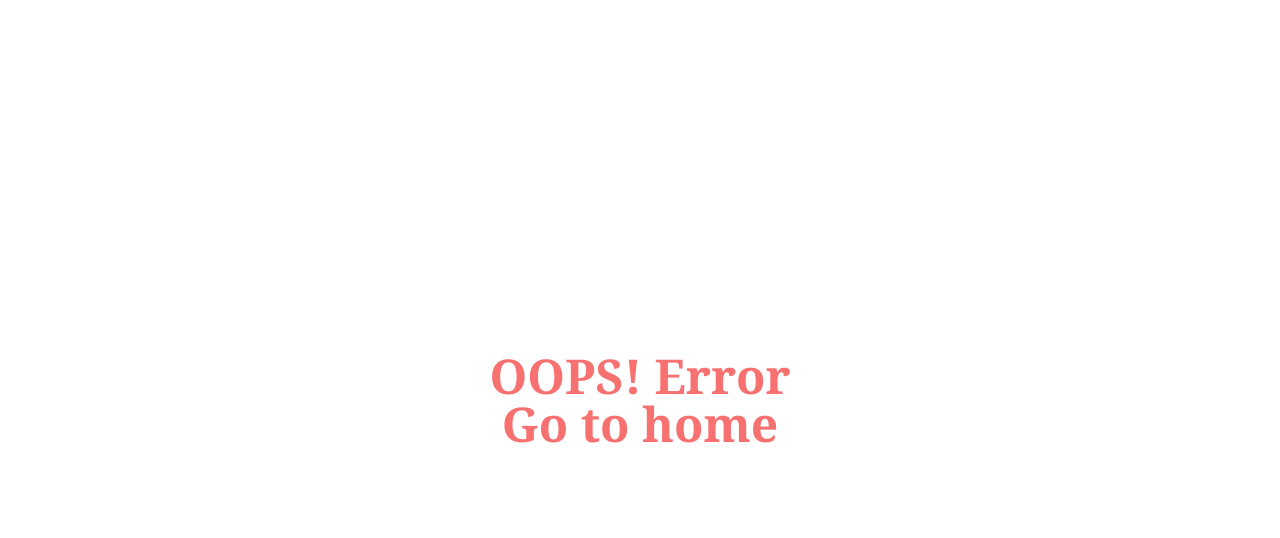
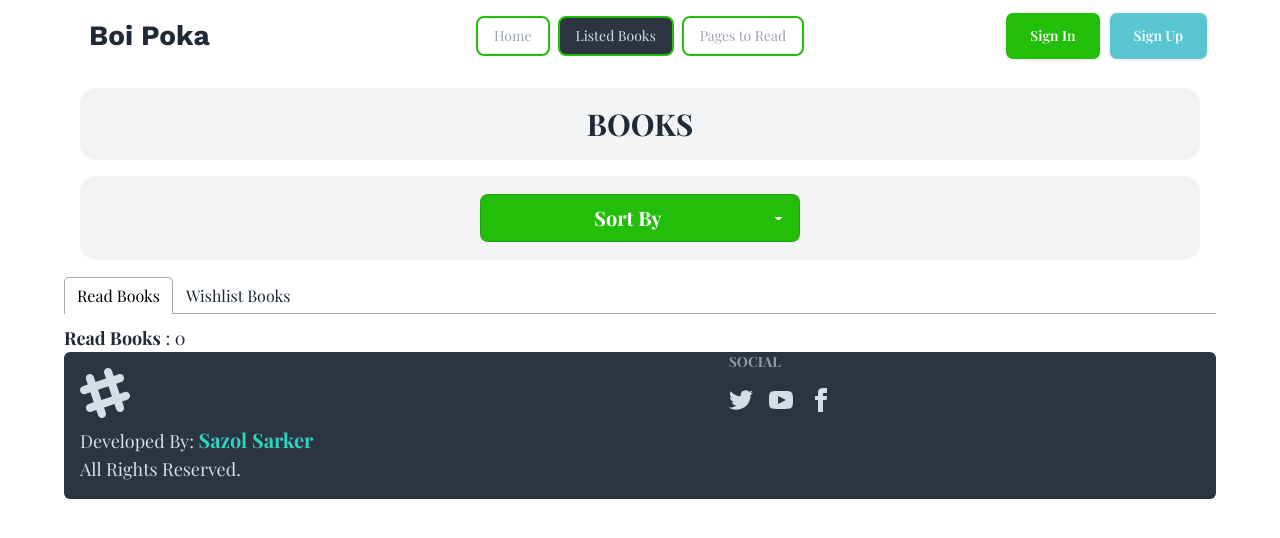
Before and after one commit to Sazol-Sarker/Boi-Poka-With-React-Router, a React (Vite) app: page /listedBooks in a window 1280 px wide. Shown: the top 538 px of the page. Built offline with nearby package versions, Linux system fonts and the light colour scheme; a web font is replaced by a local one.

Commit message:
Added and styled the Listed books page with toastify notification while books added as read or wished

```diff
--- a/package.json
+++ b/package.json
@@ -16,7 +16,9 @@
     "react-dom": "^19.0.0",
     "react-icons": "^5.4.0",
     "react-router-dom": "^7.1.5",
-    "sort-by": "^1.2.0"
+    "react-tabs": "^6.1.0",
+    "react-toastify": "^11.0.3",
+    "sort-by": "^0.0.2"
   },
   "devDependencies": {
     "@eslint/js": "^9.19.0",
--- /dev/null
+++ b/src/components/BookDataInTab/BookDataInTab.jsx
@@ -0,0 +1,71 @@
+import { GrLocation } from "react-icons/gr";
+import { FaUserFriends } from "react-icons/fa";
+import { LuNotebookText } from "react-icons/lu";
+
+const BookDataInTab = ({ book }) => {
+  const {
+    bookName,
+    author,
+    image,
+    tags,
+    publisher,
+    totalPages,
+    yearOfPublishing,
+    rating,
+    category,
+  } = book;
+  return (
+    <div className="card lg:card-side bg-base-100 shadow-sm my-4 rounded-3xl border-2 border-gray-300  ">
+      <figure className="bg-gray-100 w-[230px] h-[250px] border-2 rounded-xl m-6 ">
+        <img src={image} className=" w-[130px] h-[172px] rounded-sm " alt={bookName} />
+      </figure>
+      <div className="card-body">
+        <h2 className="card-title">{bookName}</h2>
+        <p>By: {author}</p>
+        <div className="flex items-center">
+          <b>Tag</b>
+          {
+            tags.map((tag,idx)=><span className="badge p-4 ml-4 text-[#23BE0A] bg-slate-100 bg-opacity-50 font-bold" key={idx}>#{tag}</span>)
+          }
+          <p className="flex items-center ml-4">
+            <span className="">
+              <GrLocation className="text-2xl pr-1" />
+            </span>
+            Year Of Publishing: {yearOfPublishing}
+          </p>
+        </div>
+
+        <div className="flex gap-4">
+          <div className="flex items-center w-auto">
+
+            <span>
+              <FaUserFriends className="text-3xl pr-2"/>
+            </span>
+            Publisher: {publisher}
+          </div>
+          <div className="flex items-center">
+            <span>
+              <LuNotebookText className="text-3xl pr-2"/>
+            </span>
+            Pages {totalPages}
+          </div>
+        </div>
+        <div className="divider"></div>
+
+        <div className="flex gap-5 ">
+          <button className="badge w-auto  px-4 py-4 text-lg   text-[#328EFF] bg-[#328EFF]/15 rounded-3xl border-transparent">
+            Category: {category}
+          </button>
+          <button className="badge w-auto   text-lg px-4 py-4  text-[#FFAC33] bg-[#FFAC33]/15 rounded-3xl border-transparent">
+            Rating: {rating}
+          </button>
+          <button className=" bg-[#23BE0A] text-white text-lg w-auto px-4 rounded-3xl border-transparent">
+            View Details
+          </button>
+        </div>
+      </div>
+    </div>
+  );
+};
+
+export default BookDataInTab;
--- a/src/components/BookDetail/BookDetail.jsx
+++ b/src/components/BookDetail/BookDetail.jsx
@@ -48,24 +48,24 @@
 
           <div className="flex  text-lg my-4">
             <div className="mr-8">
-            <p className="">Number of Pages:  </p>
-            <p className=""> Publisher:   </p>
-            <p className=""> Year of Publishing:   </p>
-            <p className="">  Rating: </p>
+            <p >Number of Pages:  </p>
+            <p > Publisher:   </p>
+            <p > Year of Publishing:   </p>
+            <p >  Rating: </p>
 
             </div>
             <div>
 
-            <p className=""> <b>{totalPages}</b> </p>
-            <p className="">  <b>{publisher}</b> </p>
-            <p className=""><b>{yearOfPublishing}</b> </p>
-            <p className=""> <b>{rating}</b> </p>
+            <p> <b>{totalPages}</b> </p>
+            <p>  <b>{publisher}</b> </p>
+            <p><b>{yearOfPublishing}</b> </p>
+            <p> <b>{rating}</b> </p>
             </div>
 
           </div>
 
-          <button onClick={()=>addToLSDb(bookNo,'read-list')} className="btn btn-outline text-black font-bold text-lg mt-3">Read</button>
-          <button onClick={()=>addToLSDb(bookNo,'wish-list')} className="btn btn-accent text-white font-bold text-lg ml-5">Wish List</button>
+          <button onClick={()=>addToLSDb(bookNo,'read-list')} className="btn btn-outline text-black font-bold text-lg mt-3">Mark as Read</button>
+          <button onClick={()=>addToLSDb(bookNo,'wish-list')} className="btn btn-accent text-white font-bold text-lg ml-5">Add to Wish List</button>
         </div>
       </div>
     </div>
--- a/src/components/Home/Home.jsx
+++ b/src/components/Home/Home.jsx
@@ -8,6 +8,7 @@
             <section>
             <Books></Books>
             </section>
+
         </div>
     );
 };
--- /dev/null
+++ b/src/components/ListedBooks/ListedBooks.jsx
@@ -0,0 +1,89 @@
+import { useLoaderData } from "react-router-dom";
+import { Tab, Tabs, TabList, TabPanel } from "react-tabs";
+import "react-tabs/style/react-tabs.css";
+import { getListFromLSDb } from "../../utility/localStorageDbHandler";
+import { useEffect, useState } from "react";
+import BookDataInTab from "../BookDataInTab/BookDataInTab";
+
+const ListedBooks = () => {
+  const [readBooksList, setReadBooksList] = useState([]);
+  const [wishListBooks, setWishListBooks] = useState([]);
+  console.log("readBooksList", readBooksList);
+  console.log("WishListBooks", wishListBooks);
+  // getting books json data while page loading
+  const books = useLoaderData();
+
+  //   getting data from Read list Local Storage
+  useEffect(() => {
+    const readItemFromLSDb = getListFromLSDb("read-list");
+    // console.log(books, readItemFromLSDb);
+
+    // Filter out the read books list from books json data
+    const readBooks = books.filter((book) =>
+      readItemFromLSDb.includes(book.bookId)
+    );
+    setReadBooksList(readBooks);
+    // console.log("readBooksList", readBooksList);
+  }, []);
+
+  //   getting data from Read list Local Storage
+  useEffect(() => {
+    const wishListItemFromLSDb = getListFromLSDb("wish-list");
+    console.log(books, wishListItemFromLSDb);
+
+    // Filter out the wish books list from books json data
+    const wishBooks = books.filter((book) =>
+      wishListItemFromLSDb.includes(book.bookId)
+    );
+    setWishListBooks(wishBooks);
+  }, []);
+
+  return (
+    <div>
+      {/* <h2>Books {books.length}</h2> */}
+      <div className="text-3xl flex justify-center items-center border-2 border-transparent m-4 p-4 rounded-2xl font-bold bg-gray-100">
+        <h1>BOOKS</h1>
+      </div>
+      {/* drop down : sort by */}
+      <div className="text-3xl flex justify-center items-center border-2 border-transparent m-4 p-4 rounded-2xl font-bold bg-gray-100">
+        <select className="select select-bordered w-full max-w-xs text-white bg-[#23BE0A] text-center text-xl">
+          <option disabled selected>
+            Sort By
+          </option>
+          <option>Alphabetically</option>
+          <option>Numrically</option>
+        </select>
+      </div>
+
+      {/* tabs containers */}
+      <Tabs>
+        <TabList>
+          <Tab>Read Books</Tab>
+          <Tab>Wishlist Books</Tab>
+        </TabList>
+
+        <TabPanel>
+          <h2 className="text-lg">
+            {" "}
+            <b>Read Books</b> : {readBooksList.length}
+          </h2>
+          {/* daisu ui card with badge */}
+          {readBooksList.map((book) => (
+            <BookDataInTab key={book.bookId} book={book}></BookDataInTab>
+          ))}
+        </TabPanel>
+        <TabPanel>
+          <h2 className="text-lg">
+            <b>Wish List Books</b>: {wishListBooks.length}
+          </h2>
+          {/* daisu ui card with badge */}
+          {wishListBooks.map((book) => (
+            <BookDataInTab key={book.bookId} book={book}></BookDataInTab>
+          ))}
+        </TabPanel>
+      </Tabs>
+    </div>
+  );
+};
+
+export default ListedBooks;
--- a/src/components/Navbar/Navbar.jsx
+++ b/src/components/Navbar/Navbar.jsx
@@ -7,7 +7,7 @@
         <NavLink to="/" className="border-2 border-[#23BE0A] text-gray-400 bg-white">Home</NavLink>
       </li>
       <li>
-        <NavLink to="/dashboard" className="border-2 border-[#23BE0A] text-gray-400 bg-white">Listed Books</NavLink>
+        <NavLink to="/listedBooks" className="border-2 border-[#23BE0A] text-gray-400 bg-white">Listed Books</NavLink>
       </li>
       <li>
         <NavLink to="/pages" className="border-2 border-[#23BE0A] text-gray-400 bg-white">Pages to Read</NavLink>
@@ -54,7 +54,7 @@
           </NavLink>
 
 
-          <NavLink to="" className="btn px-6 text-white bg-[#59C6D2]">
+          <NavLink to="/dashboard" className="btn px-6 text-white bg-[#59C6D2]">
             Sign Up
           </NavLink>
 
--- a/src/main.jsx
+++ b/src/main.jsx
@@ -10,6 +10,8 @@
 import Home from './components/Home/Home.jsx';
 import Dashboard from './components/Dashboard/Dashboard.jsx';
 import BookDetail from './components/BookDetail/BookDetail.jsx';
+import ListedBooks from './components/ListedBooks/ListedBooks.jsx';
+import {ToastContainer} from 'react-toastify';
 
 const router = createBrowserRouter([
   {
@@ -22,14 +24,19 @@
         element:<Home></Home>
       },
       {
-        path:'books/:bookId',
-        loader:()=>fetch('/public/booksData.json'),
+        path:'/books/:bookId',
+        loader:()=>fetch('/booksData.json'),
         element:<BookDetail></BookDetail>
       },
       {
         path:'/dashboard',
         element:<Dashboard></Dashboard>
       },
+      {
+        path:'/listedBooks',
+        loader:()=>fetch('/booksData.json'),
+        element:<ListedBooks></ListedBooks>
+      }
 
     ]
   },
@@ -39,5 +46,6 @@
 createRoot(document.getElementById('root')).render(
   <StrictMode>
     <RouterProvider router={router} />
+    <ToastContainer></ToastContainer>
   </StrictMode>,
 )
--- a/src/utility/localStorageDbHandler.js
+++ b/src/utility/localStorageDbHandler.js
@@ -1,3 +1,5 @@
+import { toast } from "react-toastify";
+
 const getListFromLSDb = (btn) => {
   const stringItemListFromLSDb = localStorage.getItem(btn);
   console.log(stringItemListFromLSDb);
@@ -19,7 +21,12 @@
     itemFromLS.push(id);
     const updatedLSItemList=JSON.stringify(itemFromLS);
     localStorage.setItem(btn,updatedLSItemList);
+    if(btn=="read-list")
+      toast("Book Marked as Read successfully!");
+    else
+      toast("Book Added to Wish List successfully!");
+
   }
 };
 
-export {addToLSDb};
+export {addToLSDb,getListFromLSDb};
```
Also changed, not shown: 2 other files (tests, documents, lock files or other folders).
